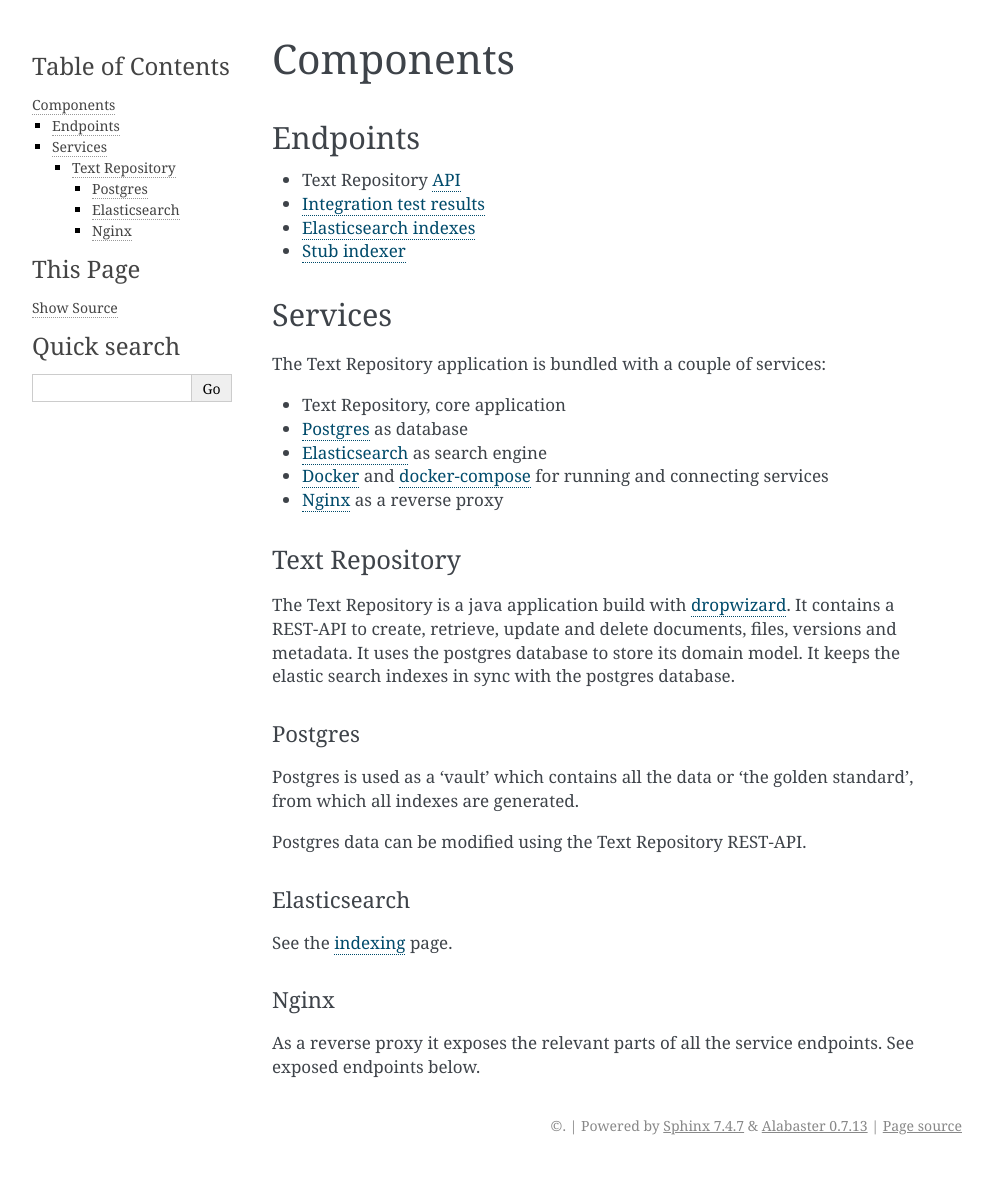
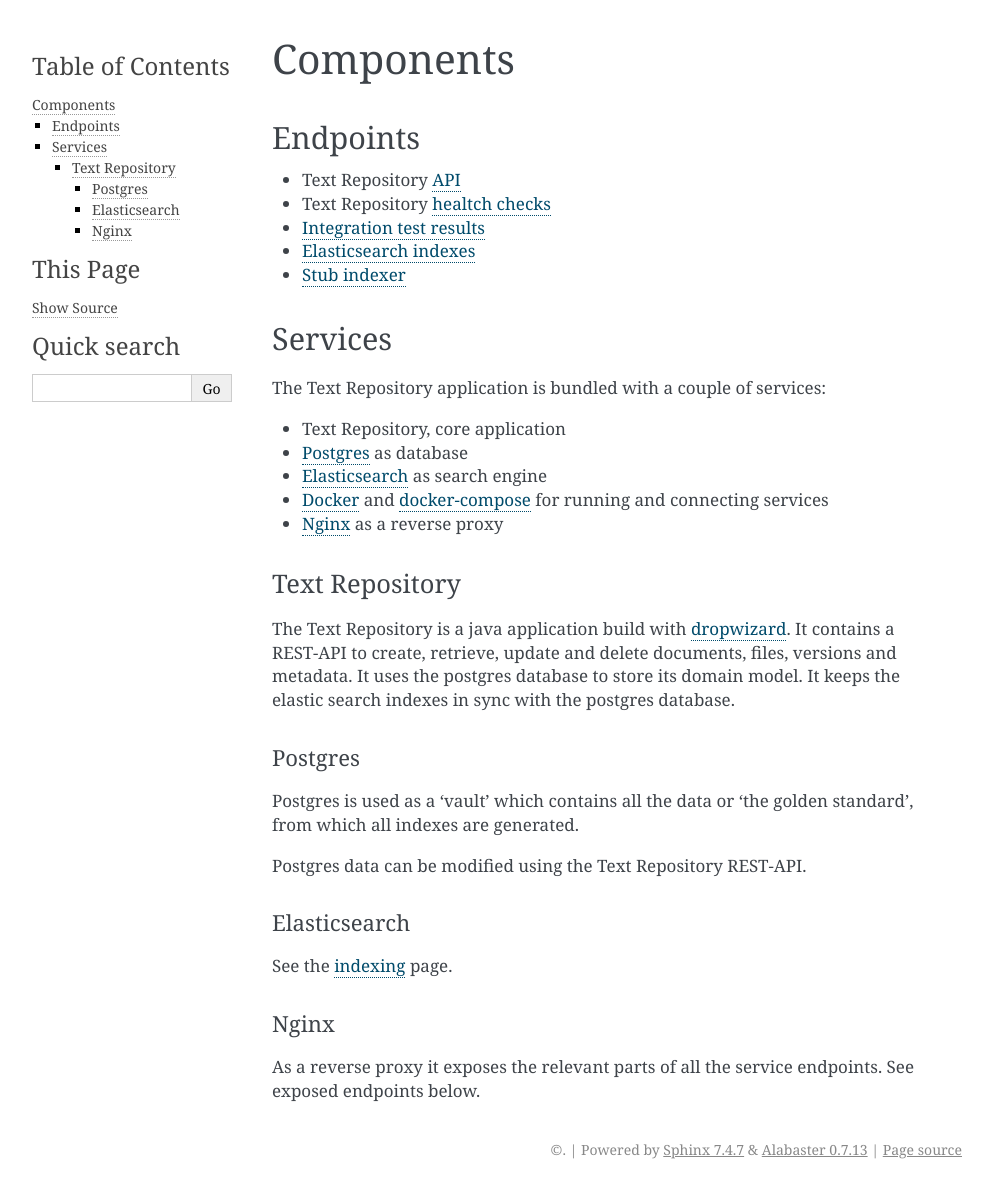
Before and after one commit to knaw-huc/textrepo, a Sphinx documentation site: the page built from docs/components.rst, in a window 1280 px wide. Shown: the whole page, without its empty margins (148-1141 px from the left). Built offline with Sphinx 7.4.7, drawn with Linux system fonts in a browser that asks for light colours; before the commit the page ends 1165 px from its top, so only the background shows below that.

Commit message:
Add health check endpoint to documentation

```diff
--- a/docs/components.rst
+++ b/docs/components.rst
@@ -7,6 +7,7 @@ Endpoints
 *********
 
 - |tr| `API <http://localhost:8080/textrepo/swagger>`_
+- |tr| `healtch checks <http://localhost:8081/healthcheck/>`_
 - `Integration test results <https://demorepo.tt.di.huc.knaw.nl/concordion/nl/knaw/huc/textrepo/Textrepo.html>`_
 - `Elasticsearch indexes <http://localhost:8080/index/_aliases?pretty>`_
 - `Stub indexer <http://localhost:8080/custom-index/>`_
```
